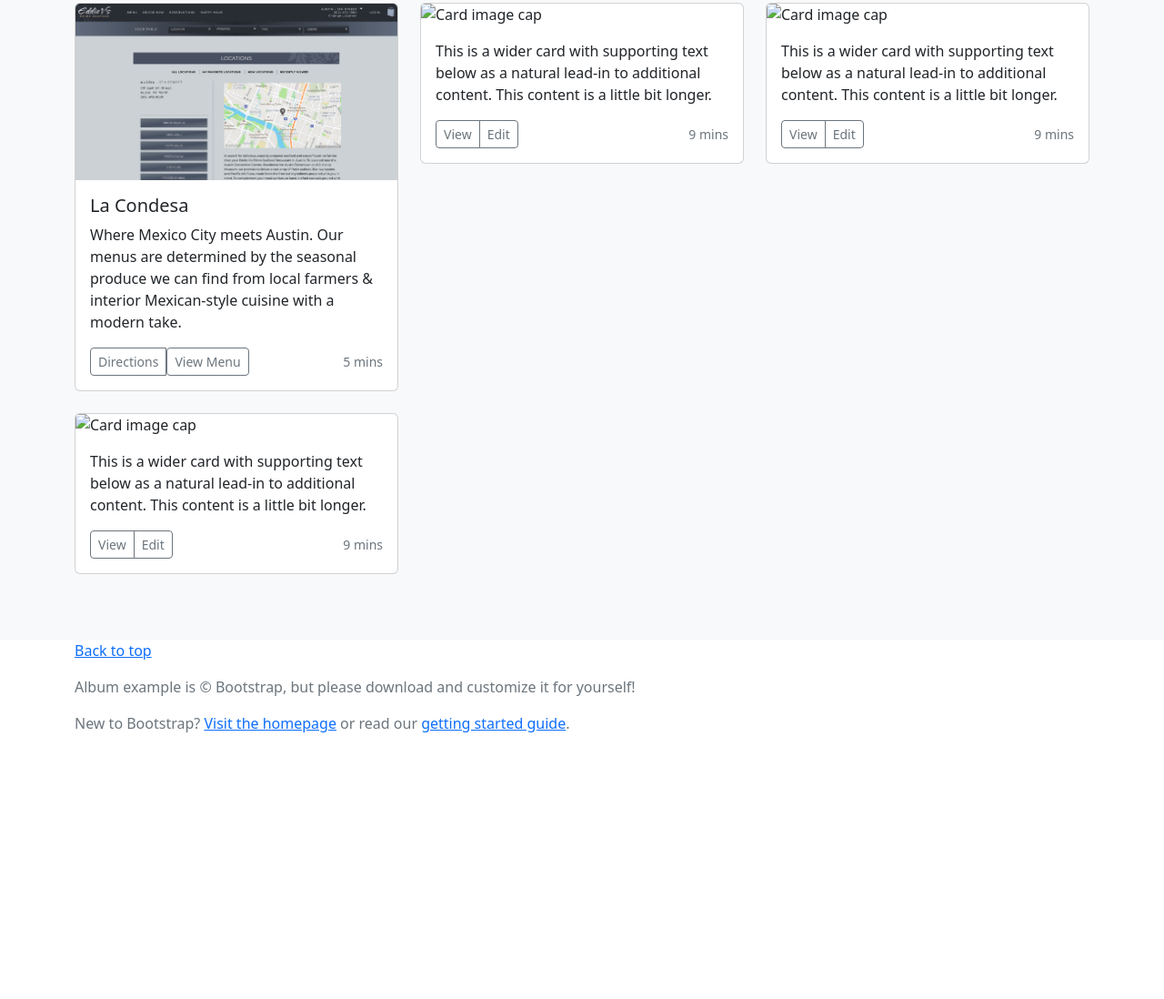
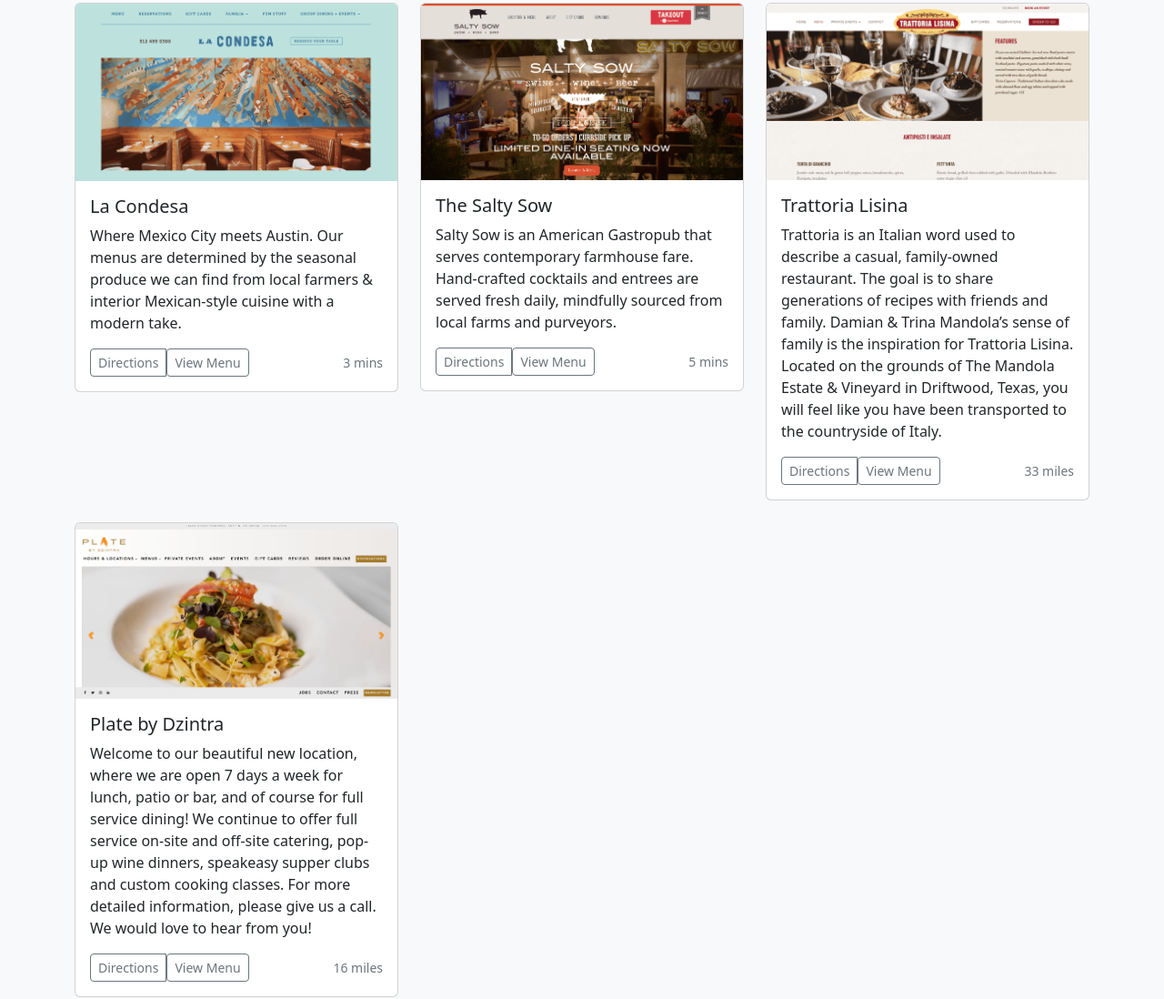
Before and after one commit to Halo8424/ChartEventOptions, a plain HTML site: page index.html in a window 1280 px wide. Shown: the part 1372-2470 px from the top of the page at 91% size. Before the commit the page ends 2195 px from the top, so only its background shows below. Drawn offline with nearby package versions, Linux system fonts and the light colour scheme.

Commit message:
final card complete

```diff
--- a/index.html
+++ b/index.html
@@ -367,7 +367,7 @@
               <div class="card mb-4 box-shadow">
                 <img
                   class="card-img-top"
-                  src="img/Eddies V’s-min.png"
+                  src="img/La Condesa-min.png"
                   alt="Card image cap"
                 />
                 <div class="card-body">
@@ -398,118 +398,144 @@
                         </button>
                       </a>
                     </div>
-                    <small class="text-muted">5 mins</small>
+                    <small class="text-muted">3 mins</small>
                   </div>
                 </div>
               </div>
             </div>
-            <!-- *************************************** -->
-
+            <!-- Salty sow -->
             <div class="col-md-4">
               <div class="card mb-4 box-shadow">
                 <img
                   class="card-img-top"
-                  data-src="holder.js/100px225?theme=thumb&bg=55595c&fg=eceeef&text=Thumbnail"
+                  src="img/The Salty Sow -min.png"
                   alt="Card image cap"
                 />
                 <div class="card-body">
+                  <h5 class="card-title">The Salty Sow</h5>
                   <p class="card-text">
-                    This is a wider card with supporting text below as a natural
-                    lead-in to additional content. This content is a little bit
-                    longer.
+                    Salty Sow is an American Gastropub that serves contemporary
+                    farmhouse fare. Hand-crafted cocktails and entrees are
+                    served fresh daily, mindfully sourced from local farms and
+                    purveyors.
                   </p>
                   <div
                     class="d-flex justify-content-between align-items-center"
                   >
                     <div class="btn-group">
                       <button
+                        onclick="mapsSelector('?address=1917%20Manor%20Rd,%20Austin,%20TX%20%2078722,%20United%20States&auid=16900098441464923924&ll=30.283766,-97.721237&lsp=9902&q=Salty%20Sow&_ext=CjIKBQgEEOIBCgQIBRADCgQIBhAUCgQIChAACgQIUhABCgQIVRANCgQIWRABCgUIpAEQARImKdRipoV+Rz5AMYxlffZ9bljAOdAN8j3LST5AQW7wTIbTbVjAUAQ%3D&t=m')"
                         type="button"
                         class="btn btn-sm btn-outline-secondary"
+                        class="iron_cactus"
                       >
-                        View
+                        Directions
                       </button>
+                      <a href="http://saltysow.com/#/top" target="_blank">
                         <button
                           type="button"
-                        class="btn btn-sm btn-outline-secondary"
+                          class="btn btn-sm btn-outline-secondary iron_cactus"
                         >
-                        Edit
+                          View Menu
                         </button>
+                      </a>
                     </div>
-                    <small class="text-muted">9 mins</small>
+                    <small class="text-muted">5 mins</small>
                   </div>
                 </div>
               </div>
             </div>
+            <!-- Trattoria Lisina -->
             <div class="col-md-4">
               <div class="card mb-4 box-shadow">
                 <img
                   class="card-img-top"
-                  data-src="holder.js/100px225?theme=thumb&bg=55595c&fg=eceeef&text=Thumbnail"
+                  src="img/Trattoria Lisina-min.png"
                   alt="Card image cap"
                 />
                 <div class="card-body">
+                  <h5 class="card-title">Trattoria Lisina</h5>
                   <p class="card-text">
-                    This is a wider card with supporting text below as a natural
-                    lead-in to additional content. This content is a little bit
-                    longer.
+                    Trattoria is an Italian word used to describe a casual,
+                    family-owned restaurant. The goal is to share generations of
+                    recipes with friends and family. Damian & Trina Mandola’s
+                    sense of family is the inspiration for Trattoria Lisina.
+                    Located on the grounds of The Mandola Estate & Vineyard in
+                    Driftwood, Texas, you will feel like you have been
+                    transported to the countryside of Italy.
                   </p>
                   <div
                     class="d-flex justify-content-between align-items-center"
                   >
                     <div class="btn-group">
                       <button
+                        onclick="mapsSelector('?address=13308%20W%20FM%20150,%20Driftwood,%20TX%20%2078619,%20United%20States&auid=10546382513767706941&ll=30.102531,-98.012332&lsp=9902&q=Trattoria%20Lisina&_ext=CjIKBQgEEOIBCgQIBRADCgQIBhAUCgQIChAACgQIUhABCgQIVRANCgQIWRABCgUIpAEQARImKSx9Qx4ZGT5AMQKe+RwfgVjAOSgoj9ZlGz5AQQY6BP10gFjAUAM%3D&t=m')"
                         type="button"
                         class="btn btn-sm btn-outline-secondary"
+                        class="iron_cactus"
                       >
-                        View
+                        Directions
                       </button>
+                      <a href="https://trattorialisina.com/" target="_blank">
                         <button
                           type="button"
-                        class="btn btn-sm btn-outline-secondary"
+                          class="btn btn-sm btn-outline-secondary iron_cactus"
                         >
-                        Edit
+                          View Menu
                         </button>
+                      </a>
                     </div>
-                    <small class="text-muted">9 mins</small>
+                    <small class="text-muted">33 miles</small>
                   </div>
                 </div>
               </div>
             </div>
+            <!-- Plate by Dzintra -->
             <div class="col-md-4">
               <div class="card mb-4 box-shadow">
                 <img
                   class="card-img-top"
-                  data-src="holder.js/100px225?theme=thumb&bg=55595c&fg=eceeef&text=Thumbnail"
+                  src="img/Plate by Dzintra-min.png"
                   alt="Card image cap"
                 />
                 <div class="card-body">
+                  <h5 class="card-title">Plate by Dzintra</h5>
                   <p class="card-text">
-                    This is a wider card with supporting text below as a natural
-                    lead-in to additional content. This content is a little bit
-                    longer.
+                    Welcome to our beautiful new location, where we are open 7
+                    days a week for lunch, patio or bar, and of course for full
+                    service dining! We continue to offer full service on-site
+                    and off-site catering, pop-up wine dinners, speakeasy supper
+                    clubs and custom cooking classes. For more detailed
+                    information, please give us a call. We would love to hear
+                    from you!
                   </p>
                   <div
                     class="d-flex justify-content-between align-items-center"
                   >
                     <div class="btn-group">
                       <button
+                        onclick="mapsSelector('?address=12823%20Shops%20Pkwy,%20Austin,%20TX%2078738,%20United%20States&auid=10514172154387700120&ll=30.305548,-97.943377&lsp=9902&q=Plate%20By%20Dzintra&_ext=CjIKBQgEEOIBCgQIBRADCgQIBhAUCgQIChAACgQIUhABCgQIVRANCgQIWRABCgUIpAEQARImKb5psEESTT5AMW3L4Ba1fFjAOboU/PleTz5AQZHK/pwKfFjAUAM%3D&t=m')"
                         type="button"
                         class="btn btn-sm btn-outline-secondary"
+                        class="iron_cactus"
                       >
-                        View
+                        Directions
                       </button>
+                      <a href="https://www.platebydzintra.com/" target="_blank">
                         <button
                           type="button"
-                        class="btn btn-sm btn-outline-secondary"
+                          class="btn btn-sm btn-outline-secondary iron_cactus"
                         >
-                        Edit
+                          View Menu
                         </button>
+                      </a>
                     </div>
-                    <small class="text-muted">9 mins</small>
+                    <small class="text-muted">16 miles</small>
                   </div>
                 </div>
               </div>
             </div>
+            <!-- *************************************** -->
           </div>
         </div>
       </div>
```
Also changed, not shown: img/La Condesa-min.png (added), img/Plate by Dzintra-min.png (added), img/The Salty Sow -min.png (added), img/Trattoria Lisina-min.png (added). Lines whose indentation alone changed are shown as unchanged.
